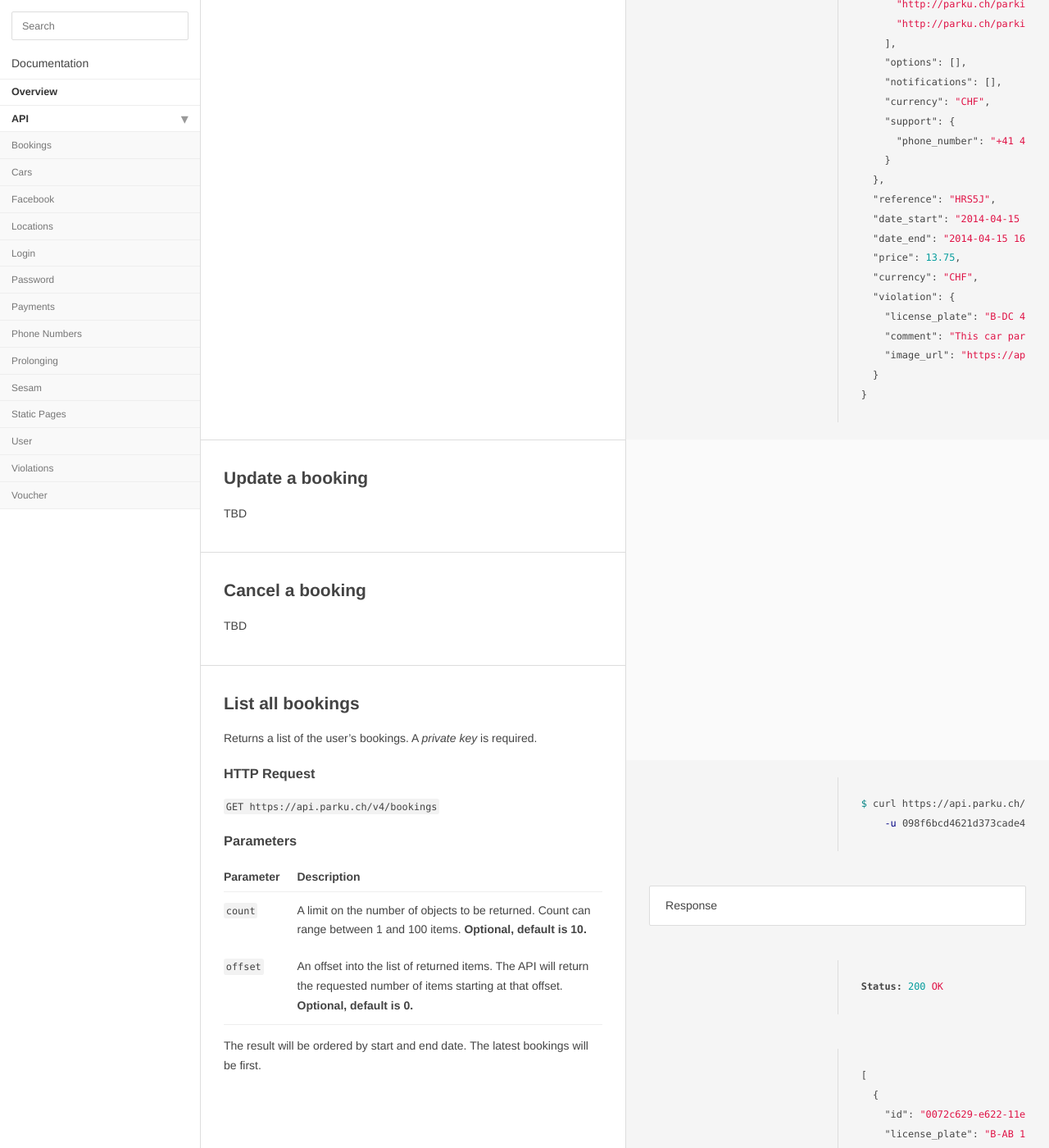
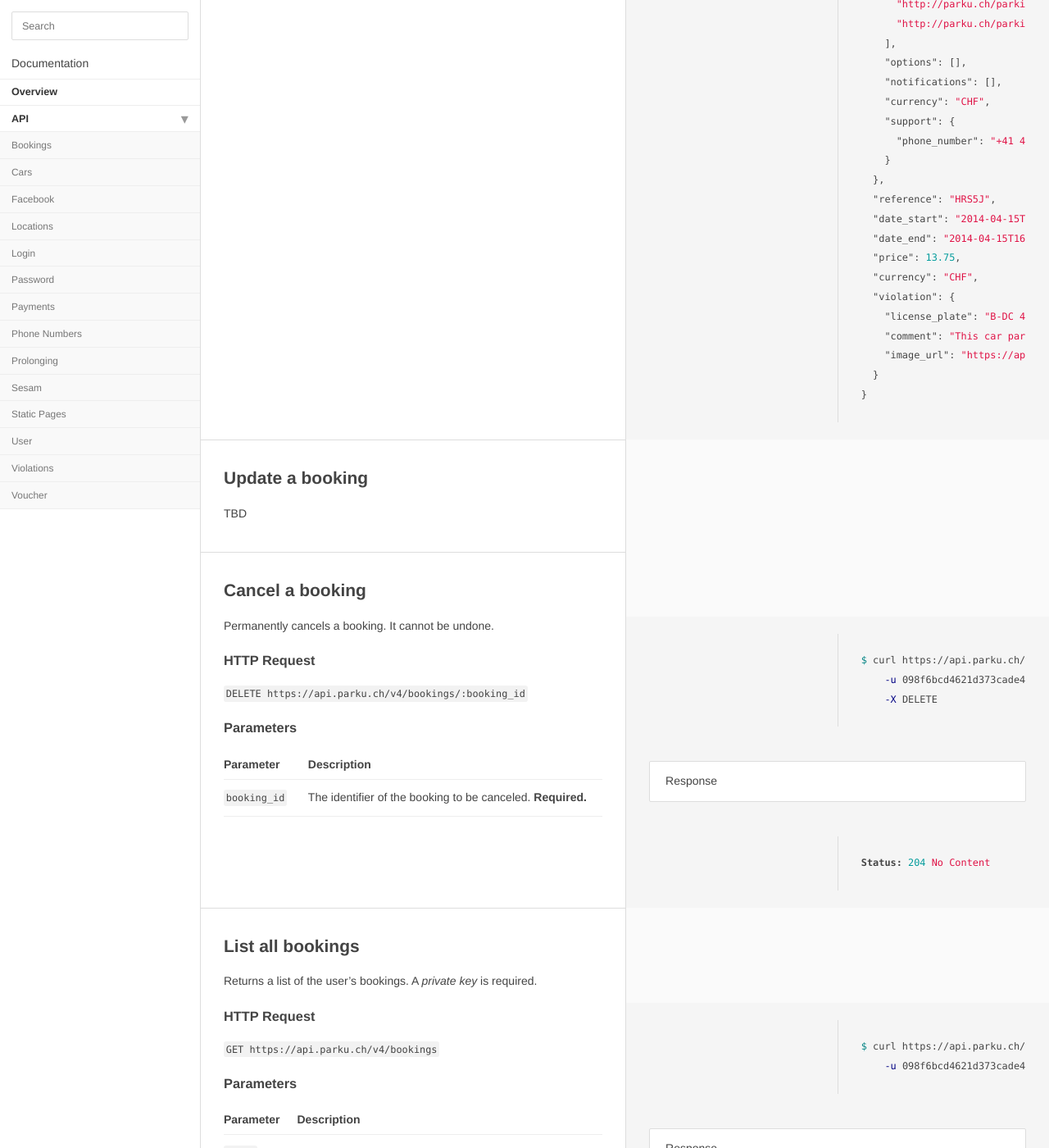
Before and after one commit to parku/docs, a Jekyll site: the page built from api/bookings.md, in a window 1280 px wide and 1400 px high, scrolled down 2813 px. Shown: the whole window at 82% size. Built offline with Jekyll 4.4.1, drawn with Linux system fonts in a browser that asks for light colours; Markdown is read by kramdown in place of the engine named in the settings; some of the changed text lies outside the part shown.

Commit message:
Cancel booking.

````diff
--- a/api/bookings.md
+++ b/api/bookings.md
@@ -71,8 +71,8 @@ Location: {{ site.parku.api }}/bookings/005c4826-4e28-11e3-a675-d43d7eece53d
     }
   },
   "reference": "HRS5J",
-  "date_start": "{{ site.time | date: '%Y-%m-%d' }} 10:00:00{{ site.time | date: '%z' }}",
-  "date_end": "{{ site.time | date: '%Y-%m-%d' }} 16:30:00{{ site.time | date: '%z' }}",
+  "date_start": "{{ site.time | date: '%Y-%m-%d' }}T10:00:00{{ site.time | date: '%z' }}",
+  "date_end": "{{ site.time | date: '%Y-%m-%d' }}T16:30:00{{ site.time | date: '%z' }}",
   "price": 13.75,
   "currency": "CHF",
   "violation": null
@@ -136,8 +136,8 @@ Status: 200 OK
     }
   },
   "reference": "HRS5J",
-  "date_start": "{{ site.time | date: '%Y-%m-%d' }} 10:00:00{{ site.time | date: '%z' }}",
-  "date_end": "{{ site.time | date: '%Y-%m-%d' }} 16:30:00{{ site.time | date: '%z' }}",
+  "date_start": "{{ site.time | date: '%Y-%m-%d' }}T10:00:00{{ site.time | date: '%z' }}",
+  "date_end": "{{ site.time | date: '%Y-%m-%d' }}T16:30:00{{ site.time | date: '%z' }}",
   "price": 13.75,
   "currency": "CHF",
   "violation": {
@@ -167,7 +167,30 @@ TBD
 
 ## Cancel a booking
 
-TBD
+```sh
+$ curl {{ site.parku.api }}/bookings/005c4826-4e28-11e3-a675-d43d7eece53d \
+    -u 098f6bcd4621d373cade4e832627b4f6:parku
+    -X DELETE
+```
+
+> Response
+
+```nginx
+Status: 204 No Content
+```
+
+Permanently cancels a booking. It cannot be undone.
+
+### HTTP Request
+
+`DELETE {{ site.parku.api }}/bookings/:booking_id`
+
+### Parameters
+
+Parameter      | Description
+---            | ---
+`booking_id`   | The identifier of the booking to be canceled. __Required.__
+
 
 ## List all bookings
 
@@ -212,8 +235,8 @@ Status: 200 OK
     },
     "phone_number": "+493057701872",
     "reference": "HRS5J",
-    "date_start": "2013-07-06 16:00:00+02:00",
-    "date_end": "2013-07-07 00:00:00+02:00",
+    "date_start": "{{ site.time | date: '%Y-%m-%d' }}T10:00:00{{ site.time | date: '%z' }}",
+    e"date_end": "{{ site.time | date: '%Y-%m-%d' }}T16:30:00{{ site.time | date: '%z' }}",
     "price": 13.75,
     "currency": "CHF",
     "violation": null
@@ -319,39 +342,6 @@ Status: 200 OK
 ```
 
 
-##  <a name="cancel"></a>Cancel a booking
-
-Permanently cancels a booking. It cannot be undone.
-
-### Definition
-
-```nginx
-DELETE {{ site.parku.api }}/bookings/:booking_id
-```
-
-### Arguments
-
-* __booking\_id__ _required_<br/>
-  The identifier of the booking to be canceled.
-
-### Example Request
-
-```sh
-$ curl {{ site.parku.api }}/bookings/005c4826-4e28-11e3-a675-d43d7eece53d \
-    -u 098f6bcd4621d373cade4e832627b4f6:parku
-    -X DELETE
-```
-
-### Example Response
-
-```nginx
-Status: 204 No Content
-```
-
-```
-
-```
-
 
 -->
 
````
